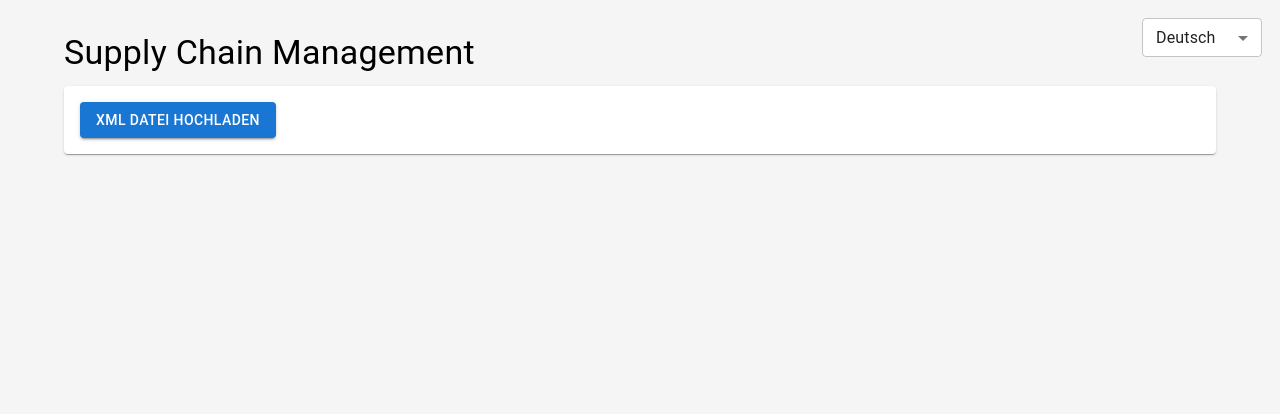
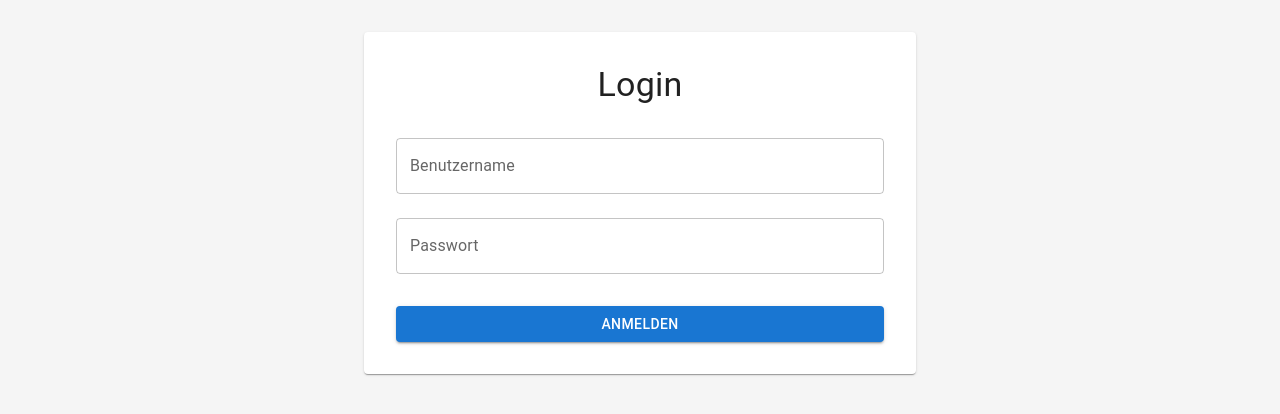
Before and after one commit to a-code-a/Ibsys_testlauf, a React (Create React App) app in the folder xml-data-editor/: page / in a window 1280 px wide. Shown: the top 414 px of the page. Built offline with nearby package versions, Linux system fonts and the light colour scheme.

Commit message:
login page

```diff
--- a/xml-data-editor/src/App.tsx
+++ b/xml-data-editor/src/App.tsx
@@ -1,5 +1,5 @@
 import React, { useState, useEffect } from 'react';
-import { Box, Container, Paper, Button, Typography } from '@mui/material';
+import { Box, Container, Paper, Button, Typography, TextField } from '@mui/material';
 import { XMLParser, XMLBuilder } from 'fast-xml-parser';
 import { XMLData } from './types';
 import { WorkflowContainer } from './workflow/WorkflowContainer';
@@ -11,6 +11,19 @@ function App() {
   const [xmlData, setXmlData] = useState<XMLData | null>(null);
   const { setProductionProgramData } = useWorkflowStore();
   const { t } = useTranslation();
+  const [isLoggedIn, setIsLoggedIn] = useState(false);
+  const [username, setUsername] = useState('');
+  const [password, setPassword] = useState('');
+  const [error, setError] = useState('');
+
+  const handleLogin = () => {
+    if (username === 'admin' && password === 'p') {
+      setIsLoggedIn(true);
+      setError('');
+    } else {
+      setError('Falscher Benutzername oder Passwort');
+    }
+  };
 
   // Initialisiere die Daten, wenn xmlData sich ändert
   useEffect(() => {
@@ -98,6 +111,50 @@ function App() {
     }
   };
 
+  if (!isLoggedIn) {
+    return (
+      <Container maxWidth="sm">
+        <Box sx={{ my: 4 }}>
+          <Paper sx={{ p: 4 }}>
+            <Typography variant="h4" component="h1" gutterBottom align="center">
+              Login
+            </Typography>
+            <Box component="form" sx={{ mt: 2 }}>
+              <TextField
+                fullWidth
+                label="Benutzername"
+                margin="normal"
+                value={username}
+                onChange={(e) => setUsername(e.target.value)}
+              />
+              <TextField
+                fullWidth
+                label="Passwort"
+                type="password"
+                margin="normal"
+                value={password}
+                onChange={(e) => setPassword(e.target.value)}
+              />
+              {error && (
+                <Typography color="error" sx={{ mt: 2 }}>
+                  {error}
+                </Typography>
+              )}
+              <Button
+                fullWidth
+                variant="contained"
+                sx={{ mt: 3 }}
+                onClick={handleLogin}
+              >
+                Anmelden
+              </Button>
+            </Box>
+          </Paper>
+        </Box>
+      </Container>
+    );
+  }
+
   return (
     <Container maxWidth="lg">
       <LanguageSelector />
```
